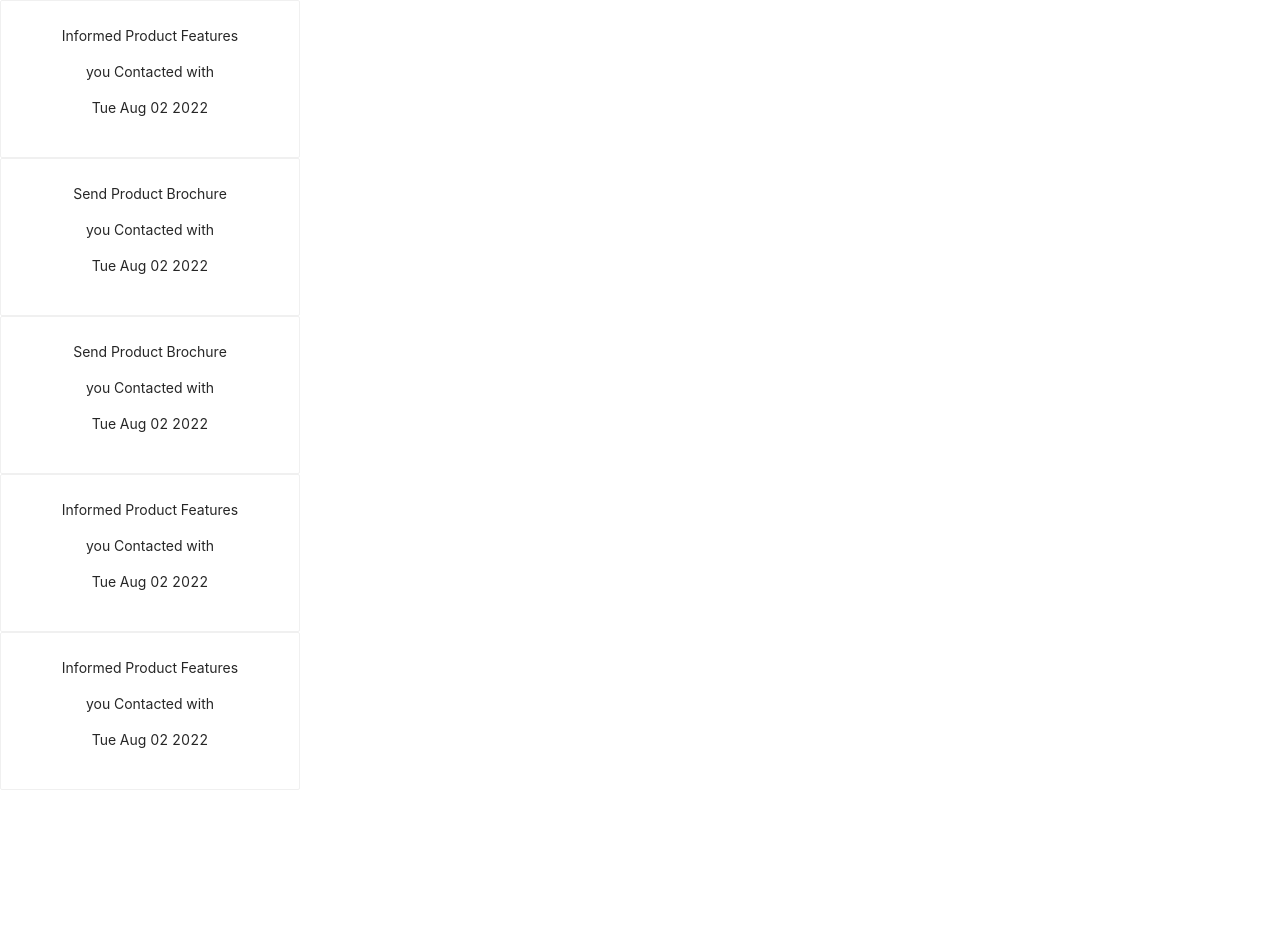
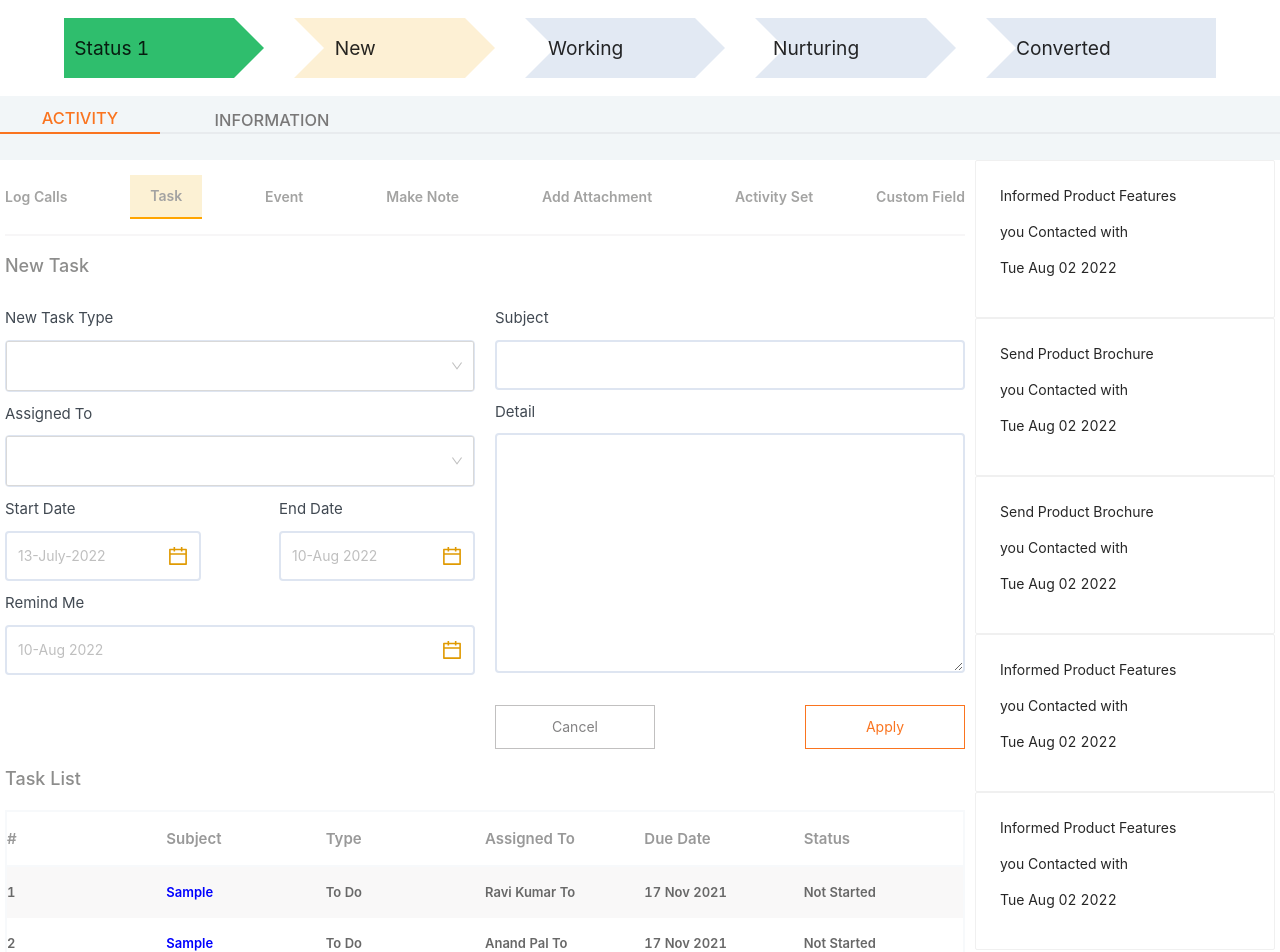
Before and after one commit to CHINTAN14987/DashBoard-Firebase_Database, a React (Create React App) app: page / in a window 1280 px wide. Shown: the top 952 px of the page. Before the commit the page ends 800 px from the top, so only its background shows below. Built offline with nearby package versions, Linux system fonts and the light colour scheme.

Commit message:
addedfunc

```diff
--- a/src/App.css
+++ b/src/App.css
@@ -1,29 +1,82 @@
-.App {
-  text-align: center;
+* {
+  margin: 0;
+  padding: 0;
 }
 
-.App-logo {
-  height: 40vmin;
-  pointer-events: none;
+.App {
+  background-color: #f2f6f8;
+}
+.innerHeader {
+  display: flex;
+  padding: 10px 0;
+  justify-content: space-between;
+  border-bottom: 2px solid #f7f6f7;
+  align-items: center;
+}
+.innerHeader span {
+  color: #a3a3a2;
+  font-size: 14px;
+  margin: 5px 0;
+  padding: 10px 20px;
+  font-weight: 600;
+}
+.innerHeader span:nth-child(2) {
+  background-color: #fcf1d4;
+  border-bottom: 2px solid orange;
+}
+.component_wrapper {
+  display: flex;
+  justify-content: space-around;
+  background-color: #fff;
+}
+.innerHeader span:nth-child(1) {
+  padding-left: 0;
+}
+.innerHeader span:nth-child(7) {
+  padding-left: 0;
+  padding-right: 0;
+}
+.component_wrapper {
+  display: flex;
+  justify-content: space-around;
+  background-color: #fff;
+}
+.activity_information_wrapper {
+  display: flex;
+  align-items: flex-end;
 }
 
-@media (prefers-reduced-motion: no-preference) {
-  .App-logo {
-    animation: App-logo-spin infinite 20s linear;
-  }
+.activity_information_Mainwrapper {
+  height: 4rem;
+  display: flex;
+  align-items: center;
+}
+.activity_information_wrapper h3 {
+  text-align: center;
+  margin-right: 2rem;
+  width: 10rem;
+  color: #797878;
+  margin-bottom: -2px;
 }
 
-.App-header {
-  background-color: #282c34;
-  min-height: 100vh;
-  display: flex;
-  flex-direction: column;
-  align-items: center;
-  justify-content: center;
-  font-size: calc(10px + 2vmin);
-  color: white;
+.activity_information_wrapper h3:nth-child(1) {
+  border-bottom: 2px solid #fa741f;
+  color: #fa741f;
+}
+.border {
+  height: 2px;
+  background-color: #e8ebee;
+  width: 100%;
+  margin-bottom: 1rem;
 }
 
+.component_wrapper_newTaskAndDisplayed {
+  width: 60rem;
+  max-width: 100%;
+}
+.cardComponent_wrapper {
+  width: 25rem;
+}
 .App-link {
   color: #61dafb;
 }
--- a/src/App.js
+++ b/src/App.js
@@ -11,10 +11,33 @@ function App() {
   return (
     <Provider store={store}>
       <div className="App">
-        {/* <Header /> */}
-        {/* <NewTask />
-        <DisplayedTasks /> */}
-        <CardComponent />
+        <Header />
+        <div className="activity_information_Mainwrapper">
+          <div style={{ width: "100%" }}>
+            <div className="activity_information_wrapper">
+              <h3>ACTIVITY</h3>
+              <h3>INFORMATION</h3>
+            </div>
+            <div className="border"></div>
+          </div>
+        </div>
+
+        <div className="component_wrapper">
+          <div className="component_wrapper_newTaskAndDisplayed">
+            <div className="innerHeader">
+              <span>Log Calls</span>
+              <span>Task</span>
+              <span>Event</span>
+              <span>Make Note</span>
+              <span>Add Attachment</span>
+              <span>Activity Set</span>
+              <span>Custom Field</span>
+            </div>
+            <NewTask />
+            <DisplayedTasks />
+          </div>
+          <CardComponent className="cardComponent_wrapper" />
+        </div>
       </div>
     </Provider>
   );
--- a/src/components/DisplayedTasks.js
+++ b/src/components/DisplayedTasks.js
@@ -7,39 +7,31 @@ const DisplayedTasks = () => {
   const Addedvalue = useSelector((state) => state.task.item);
   return (
     <div>
+      <h3 className="displayedTask_Heading">Task List</h3>
       <div className="DisplayedResult_Table_Header">
         <span>#</span>
+        <span>Subject</span>
         <span>Type</span>
         <span>Assigned To</span>
         <span>Due Date</span>
         <span>Status</span>
       </div>
-      <div>
-        {data.map((item) => {
-          const {
-            id,
-            Status,
-            type,
-            ["Assigned To"]: Assigned,
-            ["Due Date"]: DueDate,
-          } = item;
-          return (
-            <div key={id} className="taskRow">
-              <span>{id}</span>
-              <span>{type}</span>
-              <span>{Assigned} To</span>
-              <span>{DueDate}</span>
-              <span>{Status}</span>
-            </div>
-          );
-        })}
+      <div className="row">
         {Addedvalue ? (
           <div className="addeditems_wrapper">
             {Addedvalue.map((item) => {
               return (
-                <div key={item.id}>
+                <div key={item.id} className="taskRow">
                   <span>{item.id}</span>
-                  <span>{item.newtask}</span>
+                  <span
+                    style={
+                      item.newtask === "Sample"
+                        ? { color: "red" }
+                        : { color: "blue" }
+                    }
+                  >
+                    {item.newtask}
+                  </span>
                   <span>{item.aissgnedTo} </span>
                   <span>{item.endDate}</span>
                   <span>{item.subject}</span>
@@ -50,7 +42,35 @@ const DisplayedTasks = () => {
         ) : (
           <></>
         )}
-        <button>View More</button>
+        {data.map((item) => {
+          const {
+            id,
+            Status,
+            type,
+            subject,
+            ["Assigned To"]: Assigned,
+            ["Due Date"]: DueDate,
+          } = item;
+          return (
+            <div key={id} className="taskRow">
+              <span>{id}</span>
+              <span
+                style={
+                  subject === "Sample" ? { color: "blue" } : { color: "red" }
+                }
+              >
+                {subject}
+              </span>
+              <span>{type}</span>
+              <span>{Assigned} To</span>
+              <span>{DueDate}</span>
+              <span>{Status}</span>
+            </div>
+          );
+        })}
+      </div>
+      <div className="viewButton_wrapper">
+        <button className="viewButton">View More</button>
       </div>
     </div>
   );
--- a/src/components/NewTask.js
+++ b/src/components/NewTask.js
@@ -66,15 +66,18 @@ const NewTask = () => {
   };
 
   return (
+    <>
+      <h3 className="form_heading">New Task</h3>
       <div className="Form_Wrapper">
-      {console.log(value, "redux")}
-      <div className="">
+        <div style={{ flex: "1", paddingRight: "20px" }}>
           <div className="TaskSelect">
             <label>New Task Type</label>
+
             <Select
               value={selectedNewTask}
               onChange={handleSelectTask}
               name="taskType"
+              style={{ border: "0.5px solid #dee5f1", borderRadius: "4px" }}
             >
               <Option value="task1" label="task1">
                 Task1
@@ -84,11 +87,15 @@ const NewTask = () => {
               </Option>
             </Select>
           </div>
-        {console.log(value)}
+
           <div className="AssignedTo_wrapper">
             <label>Assigned To</label>
 
-          <Select value={selectedAssignedTo} onChange={handleSelectAssignedTo}>
+            <Select
+              value={selectedAssignedTo}
+              onChange={handleSelectAssignedTo}
+              style={{ border: "0.5px solid #dee5f1", borderRadius: "4px" }}
+            >
               <Option value="John">John</Option>
               <Option value="George">George</Option>
             </Select>
@@ -97,6 +104,11 @@ const NewTask = () => {
             <div className="startDate_Wrapper">
               <label>Start Date</label>
               <DatePicker
+                style={{
+                  border: "2px solid #dee5f1",
+                  borderRadius: "4px",
+                  height: "50px",
+                }}
                 placeholder="13-July-2022"
                 onChange={onChangeStartDate}
               />
@@ -104,6 +116,11 @@ const NewTask = () => {
             <div className="endDate_Wrapper">
               <label>End Date</label>
               <DatePicker
+                style={{
+                  border: "2px solid #dee5f1",
+                  borderRadius: "4px",
+                  height: "50px",
+                }}
                 allowClear={true}
                 placeholder="10-Aug 2022"
                 onChange={onChangeEndDate}
@@ -112,35 +129,56 @@ const NewTask = () => {
           </div>
           <div className="RemindDate_Wrapper">
             <label>Remind Me</label>
-          <DatePicker placeholder="10-Aug 2022" onChange={onChangeRemindDate} />
+            <DatePicker
+              placeholder="10-Aug 2022"
+              onChange={onChangeRemindDate}
+              style={{
+                border: "2px solid #dee5f1",
+                borderRadius: "4px",
+                height: "50px",
+              }}
+            />
           </div>
         </div>
-      <div className="right_side_form">
+        <div className="right_side_form" style={{ flex: "1" }}>
           <div className="subject_wrapper">
             <label>Subject</label>
             <Input
               value={input.subject}
               onChange={handleValueChange}
               name="subject"
+              style={{
+                border: "2px solid #dee5f1",
+                borderRadius: "4px",
+                height: "50px",
+              }}
             />
           </div>
           <div className="detail_text_Area_Wrapper">
             <label>Detail</label>
             <Input.TextArea
-            showCount
+              style={{
+                border: "2px solid #dee5f1",
+                borderRadius: "4px",
+                height: "15rem",
+              }}
               maxLength={200}
-            style={{ height: "10rem" }}
               value={input.body}
               onChange={handleValueChange}
               name="body"
             />
           </div>
           <div className="button_wrapper">
-          <button onClick={handleCancel}>Cancel</button>
-          <button onClick={handleSubmit}>Apply</button>
+            <button className="cancelbutton" onClick={handleCancel}>
+              Cancel
+            </button>
+            <button className="applybutton" onClick={handleSubmit}>
+              Apply
+            </button>
           </div>
         </div>
       </div>
+    </>
   );
 };
 
--- a/src/css/DisplayedTasks.css
+++ b/src/css/DisplayedTasks.css
@@ -1,11 +1,59 @@
-.DisplayedResult_Table_Header{
-    display: flex;
+.DisplayedResult_Table_Header {
+  display: flex;
+  border: 2px solid#f7f9fb;
+  border-bottom: none;
+
+  padding: 15px 0;
 }
-.DisplayedResult_Table_Header span{flex:1}
-.taskRow{
-    display: flex;
+.DisplayedResult_Table_Header span {
+  flex: 1;
+  color: #999999;
+  font-size: 15px;
+  font-weight: 600;
 }
-.taskRow span{flex:1}
 
-.addeditems_wrapper span{flex:1}
-.addeditems_wrapper div{display: flex;}
+.displayedTask_Heading {
+  color: #8d8d8c;
+  margin: 1rem 0;
+  font-size: 18px;
+}
+.taskRow {
+  display: flex;
+  padding: 15px 0;
+}
+.taskRow span {
+  flex: 1;
+  color: #686868;
+  font-size: 13px;
+  font-weight: 600;
+}
+.viewButton_wrapper {
+  box-shadow: 0px 0 15px 0 #c6c8c9;
+  padding: 15px 0;
+  display: flex;
+  justify-content: flex-end;
+}
+.viewButton {
+  border: transparent;
+  color: #db9404;
+  background-color: #fff;
+  padding-right: 5rem;
+}
+.addeditems_wrapper span {
+  flex: 1;
+}
+.addeditems_wrapper div {
+  display: flex;
+}
+
+.taskRow:nth-child(even) {
+  background-color: #f9f8f8;
+}
+
+.taskRow:nth-child(odd) {
+  background-color: #fff;
+}
+.row {
+  border: 2px solid #f7f9fb;
+  border-bottom: none;
+}
--- a/src/css/Header.css
+++ b/src/css/Header.css
@@ -18,6 +18,7 @@
   min-height: 12vh;
   display: flex;
   align-items: center;
+  background-color: #fff;
 }
 
 .status_button_left {
--- a/src/css/NewTask.css
+++ b/src/css/NewTask.css
@@ -37,12 +37,41 @@
   color: #e09a02;
   font-size: 20px;
 }
-.button_wrapper{
+.button_wrapper {
   display: flex;
   justify-content: space-between;
 }
 
-.button_wrapper button{
-  width: 8rem;
+.button_wrapper button {
+  width: 10rem;
   max-width: 100%;
+  margin-top: 2rem;
+  padding: 10px;
 }
+
+.cancelbutton {
+  border: 1px solid #c1c0c0;
+  color: #838283;
+  background-color: #fff;
+}
+
+.applybutton {
+  border: 1px solid #fa741f;
+  color: #fa741f;
+  background-color: #fff;
+}
+
+.Form_Wrapper label {
+  margin: 10px 0 !important;
+  color: #414952;
+  font-size: 15px;
+}
+
+.Form_Wrapper .ant-select-selector {
+  height: 50px !important;
+}
+.form_heading {
+  color: #8d8d8c;
+  margin: 1rem 0;
+  font-size: 18px;
+}
--- a/src/data.js
+++ b/src/data.js
@@ -3,7 +3,7 @@ export const data = [
     id: 1,
     type: "To Do",
     subject: "Sample",
-    "Assigned To": "",
+    "Assigned To": "Ravi Kumar",
     "Due Date": "17 Nov 2021",
     Status: "Not Started",
   },
@@ -11,7 +11,7 @@ export const data = [
     id: 2,
     type: "To Do",
     subject: "Sample",
-    "Assigned To": "",
+    "Assigned To": "Anand Pal",
     "Due Date": "17 Nov 2021",
     Status: "Not Started",
   },
@@ -19,7 +19,7 @@ export const data = [
     id: 3,
     type: "To Do",
     subject: "Sample",
-    "Assigned To": "",
+    "Assigned To": "Jayram Ramesh",
     "Due Date": "17 Nov 2021",
     Status: "Not Started",
   },
@@ -27,7 +27,7 @@ export const data = [
     id: 4,
     type: "To Do",
     subject: "Sample",
-    "Assigned To": "",
+    "Assigned To": "Allan Gomez",
     "Due Date": "17 Nov 2021",
     Status: "Not Started",
   },
```
Lines whose indentation alone changed are shown as unchanged.
